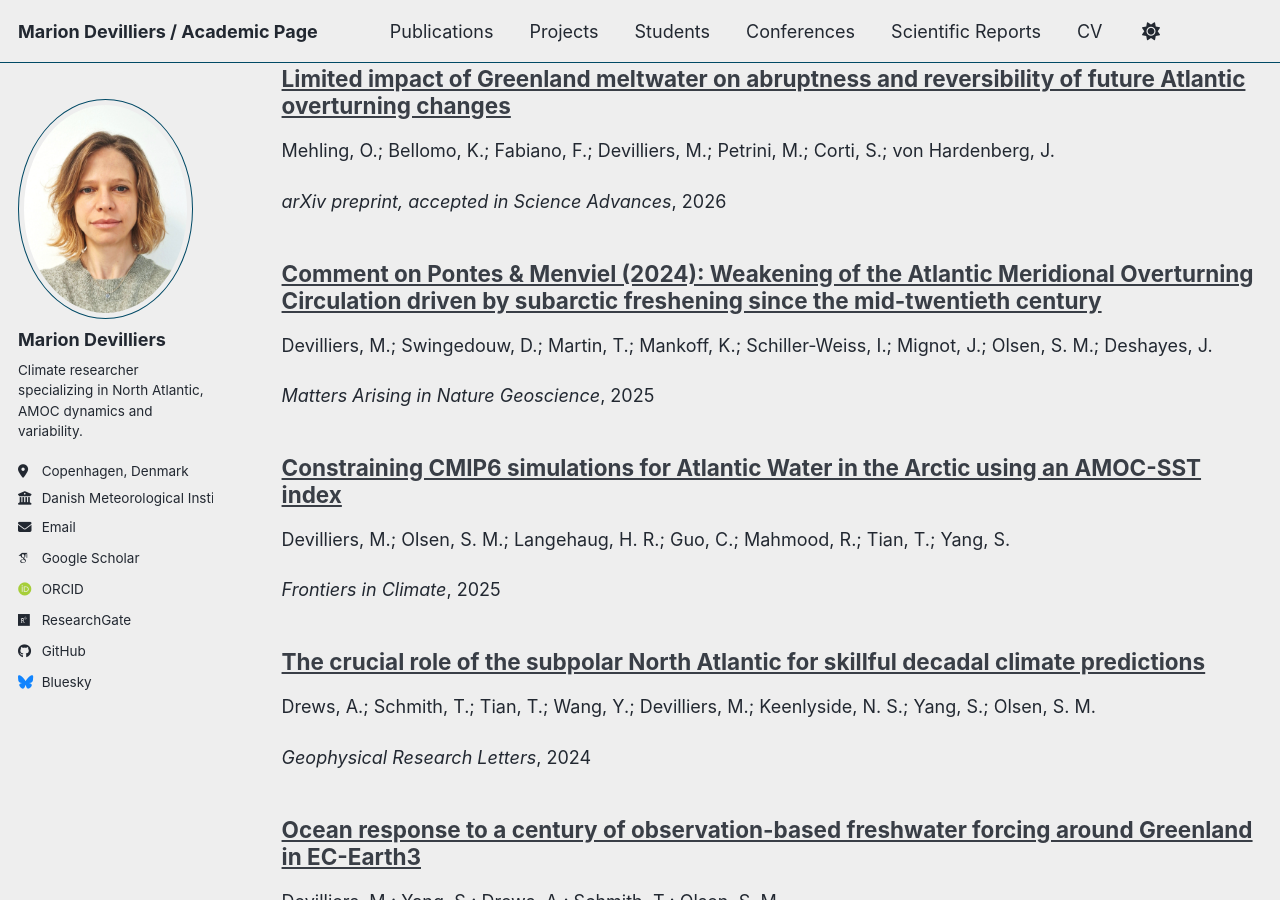
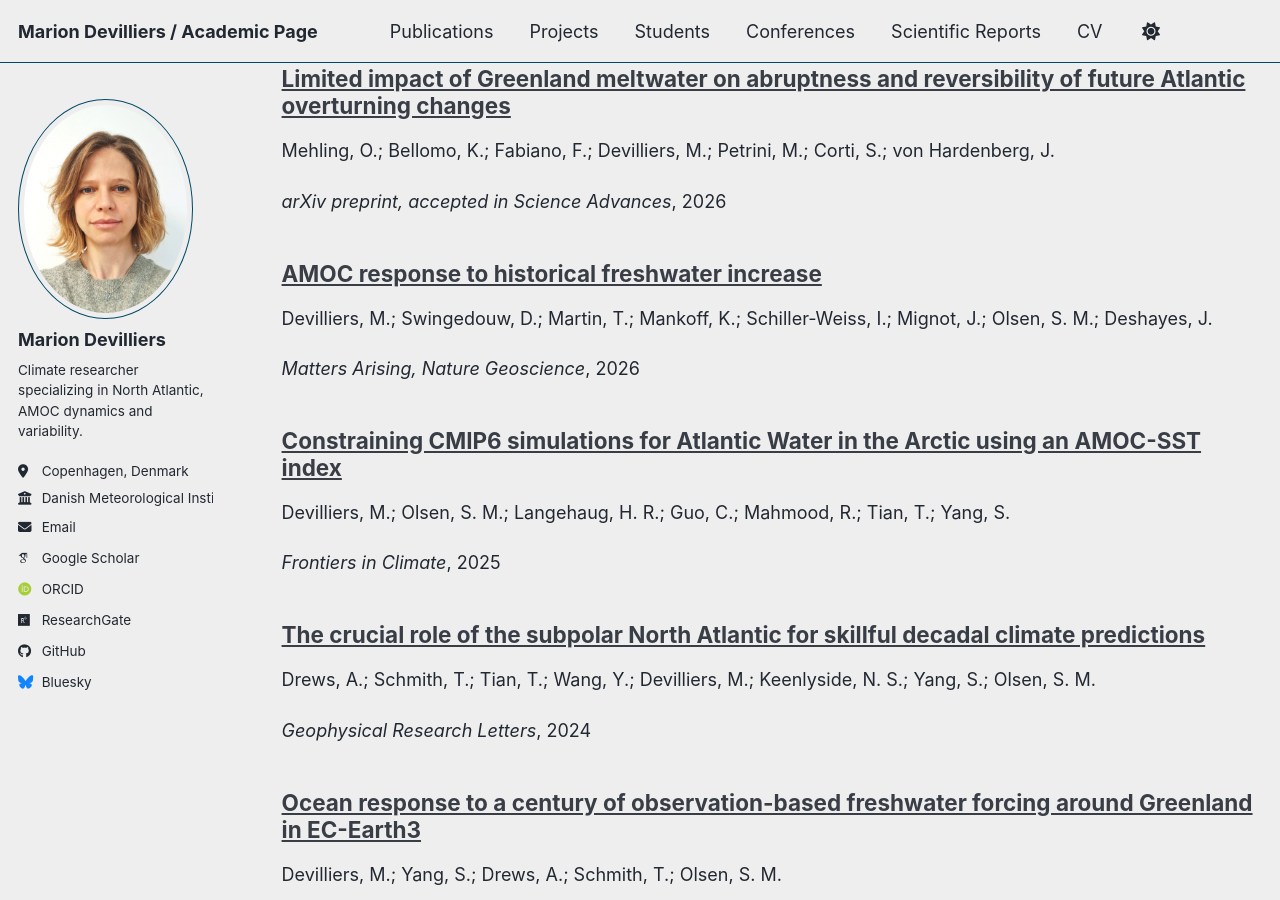
Before and after one commit to mariondevilliers/mariondevilliers.github.io, a Jekyll site: the page built from _pages/publications.html, in a window 1280 px wide and 900 px high, scrolled down 353 px. Built offline with Jekyll 4.4.1, drawn with Linux system fonts in a browser that asks for light colours; some web fonts are replaced; a script bundle is joined from its source files by our own code; library files that are not in the unit come from our copies.

Commit message:
Update 2025-devilliers-comments-pontes-menviel.md

```diff
--- a/_publications/2025-devilliers-comments-pontes-menviel.md
+++ b/_publications/2025-devilliers-comments-pontes-menviel.md
@@ -1,9 +1,9 @@
 ---
-title: "Comment on Pontes & Menviel (2024): Weakening of the Atlantic Meridional Overturning Circulation driven by subarctic freshening since the mid-twentieth century"
+title: "AMOC response to historical freshwater increase"
 collection: publications
 permalink: /publications/devilliers-2025-comments-pontes-menviel/
-date: 2025-01-01
-venue: "Matters Arising in Nature Geoscience"
+date: 2026-01-01
+venue: "Matters Arising, Nature Geoscience"
 year: 2026
 authors: "Devilliers, M.; Swingedouw, D.; Martin, T.; Mankoff, K.; Schiller-Weiss, I.; Mignot, J.; Olsen, S. M.; Deshayes, J."
 type: "accepted"
```
